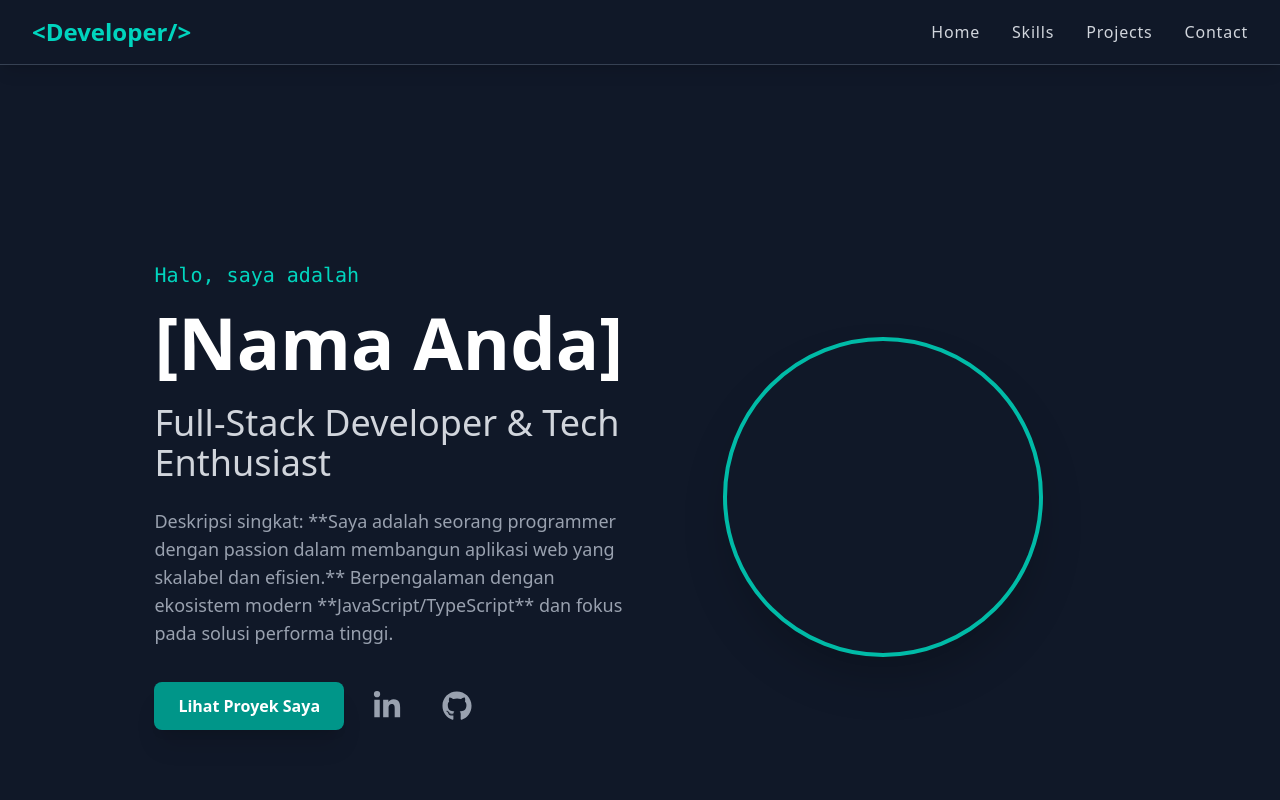
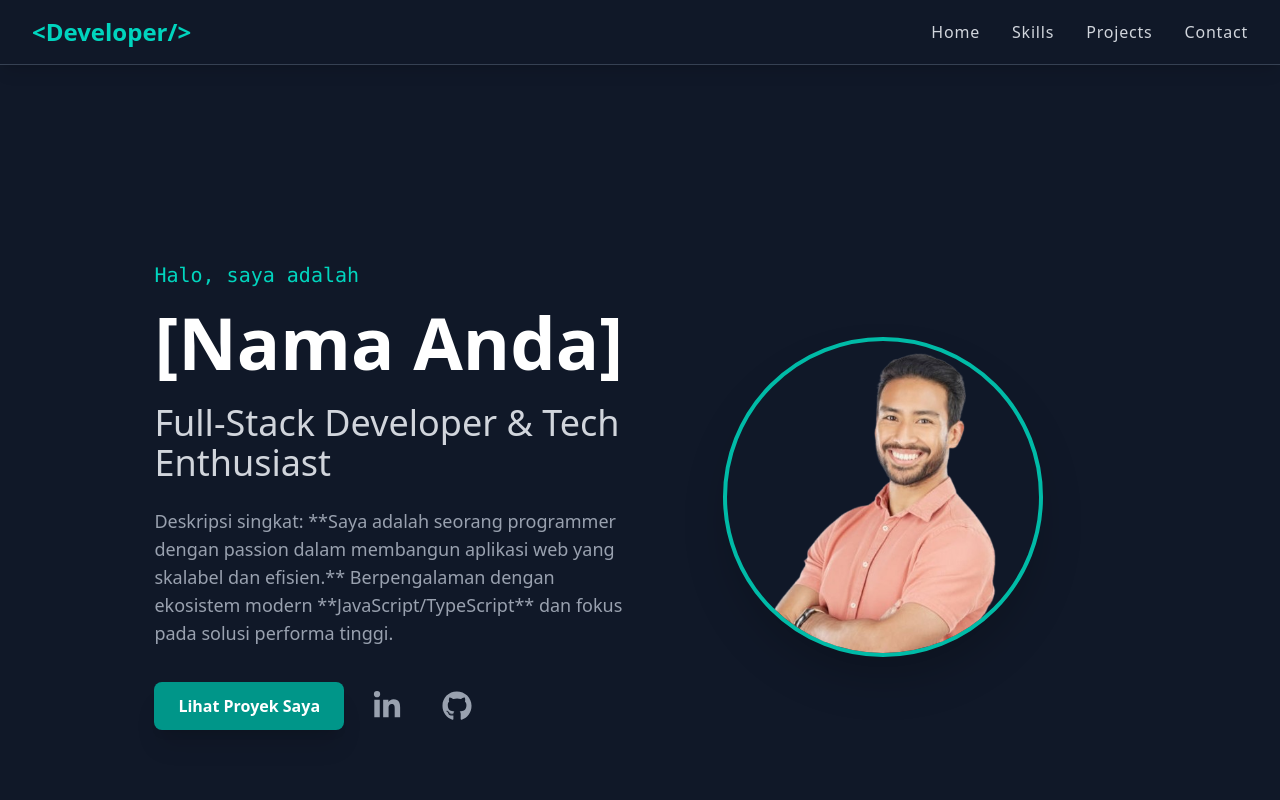
Before and after one commit to CardinalRPH/my-porto-v2, a React (Vite) app: page / in a window 1280 px wide. Shown: the top 800 px of the page. Built offline with nearby package versions, Linux system fonts and the light colour scheme.

Commit message:
update test imgae

```diff
--- a/src/components/Hero.tsx
+++ b/src/components/Hero.tsx
@@ -3,6 +3,7 @@ import { gsap } from 'gsap';
 // --- Impor React Icons ---
 import { FaLinkedinIn, FaGithub } from 'react-icons/fa';
 // -------------------------
+import demoImg from '../assets/preview.png'
 
 const HeroBanner: React.FC = () => {
   const textRef = useRef([]);
@@ -79,7 +80,7 @@ const HeroBanner: React.FC = () => {
             ref={imageRef}
             className="w-64 h-64 md:w-80 md:h-80 rounded-full overflow-hidden border-4 border-teal-500 shadow-2xl transition duration-500 hover:shadow-teal-500/50"
           >
-
+            <img src={demoImg} alt="" />
           </div>
         </div>
       </div>
```
Also changed, not shown: src/assets/preview.png (added).
